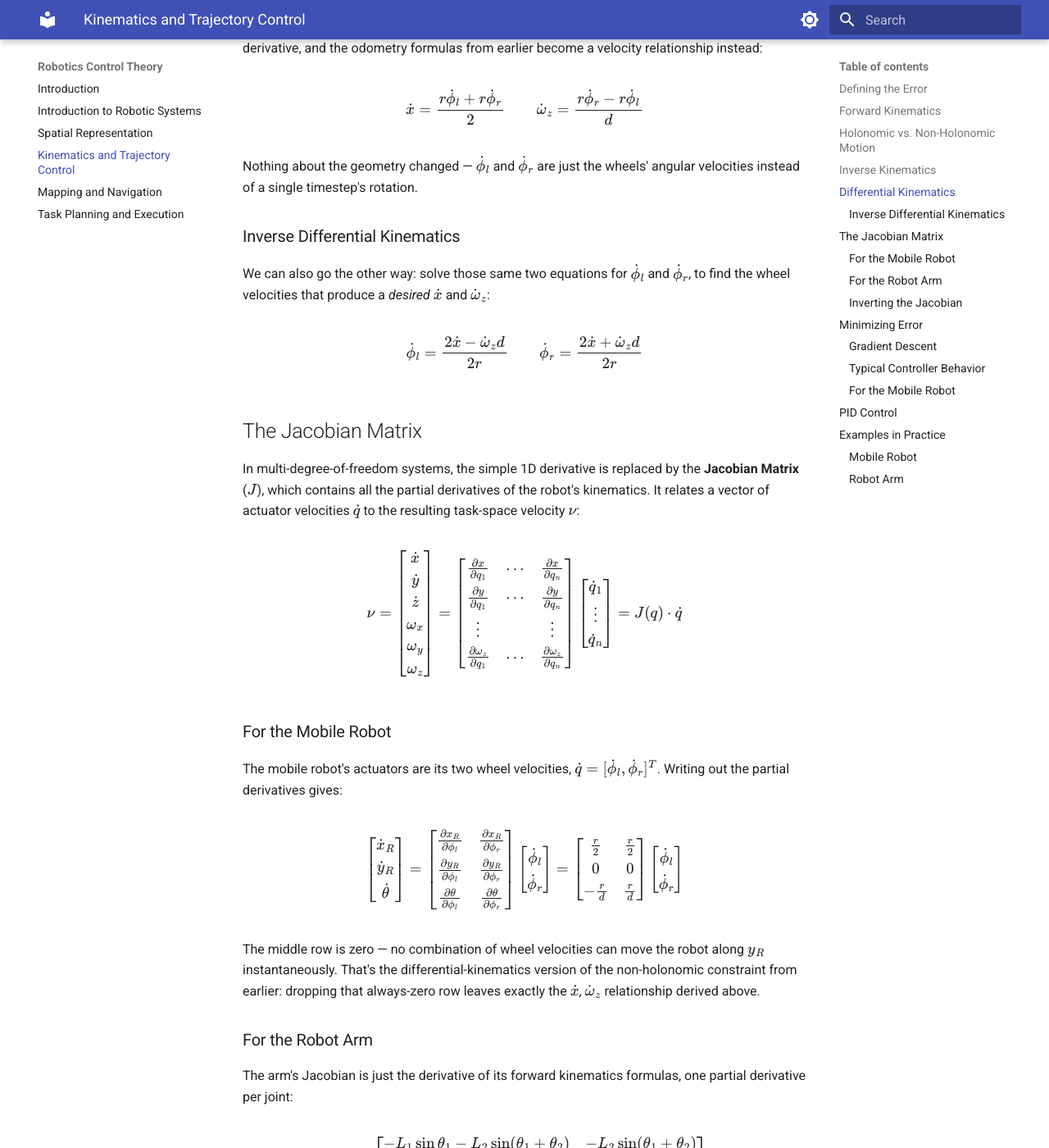
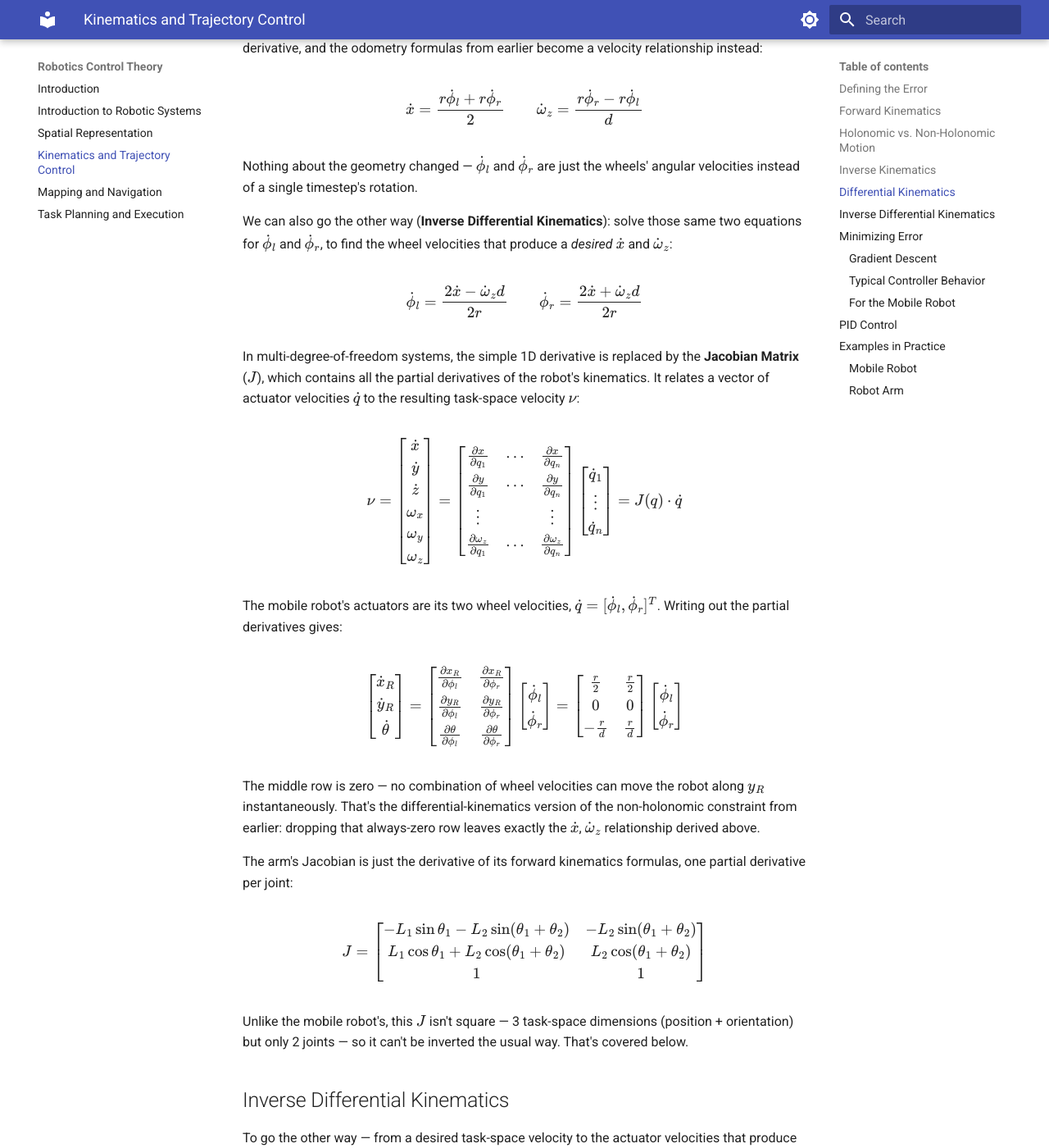
Before and after one commit to Kooroshoo/intro-to-robotics, an MkDocs documentation site: the page built from docs/03-kinematics-and-trajectory-control.md, in a window 1280 px wide and 1400 px high, scrolled down 5062 px. Shown: the whole window at 82% size. Built offline with MkDocs 1.6.1 and Material for MkDocs 9.7.7, drawn with Linux system fonts in a browser that asks for light colours; some of the changed text lies outside the part shown.

Commit message:
Update 03-kinematics-and-trajectory-control.md

```diff
--- a/docs/03-kinematics-and-trajectory-control.md
+++ b/docs/03-kinematics-and-trajectory-control.md
@@ -131,23 +131,17 @@ $$
 
 Nothing about the geometry changed — $\dot\phi_l$ and $\dot\phi_r$ are just the wheels' angular velocities instead of a single timestep's rotation.
 
-### Inverse Differential Kinematics
-
-We can also go the other way: solve those same two equations for $\dot\phi_l$ and $\dot\phi_r$, to find the wheel velocities that produce a *desired* $\dot x$ and $\dot\omega_z$:
+We can also go the other way (**Inverse Differential Kinematics**): solve those same two equations for $\dot\phi_l$ and $\dot\phi_r$, to find the wheel velocities that produce a *desired* $\dot x$ and $\dot\omega_z$:
 
 $$
 \dot\phi_l = \frac{2\dot x - \dot\omega_z d}{2r} \qquad \dot\phi_r = \frac{2\dot x + \dot\omega_z d}{2r}
 $$
-
-## The Jacobian Matrix
 
 In multi-degree-of-freedom systems, the simple 1D derivative is replaced by the **Jacobian Matrix** ($J$), which contains all the partial derivatives of the robot's kinematics. It relates a vector of actuator velocities $\dot q$ to the resulting task-space velocity $\nu$:
 
 $$
 \nu = \begin{bmatrix} \dot x \\ \dot y \\ \dot z \\ \omega_x \\ \omega_y \\ \omega_z \end{bmatrix} = \begin{bmatrix} \frac{\partial x}{\partial q_1} & \cdots & \frac{\partial x}{\partial q_n} \\ \frac{\partial y}{\partial q_1} & \cdots & \frac{\partial y}{\partial q_n} \\ \vdots & & \vdots \\ \frac{\partial \omega_z}{\partial q_1} & \cdots & \frac{\partial \omega_z}{\partial q_n} \end{bmatrix} \begin{bmatrix} \dot q_1 \\ \vdots \\ \dot q_n \end{bmatrix} = J(q)\cdot\dot q
 $$
-
-### For the Mobile Robot
 
 The mobile robot's actuators are its two wheel velocities, $\dot q = [\dot\phi_l, \dot\phi_r]^T$. Writing out the partial derivatives gives:
 
@@ -157,8 +151,6 @@ $$
 
 The middle row is zero — no combination of wheel velocities can move the robot along $y_R$ instantaneously. That's the differential-kinematics version of the non-holonomic constraint from earlier: dropping that always-zero row leaves exactly the $\dot x$, $\dot\omega_z$ relationship derived above.
 
-### For the Robot Arm
-
 The arm's Jacobian is just the derivative of its forward kinematics formulas, one partial derivative per joint:
 
 $$
@@ -167,7 +159,7 @@ $$
 
 Unlike the mobile robot's, this $J$ isn't square — 3 task-space dimensions (position + orientation) but only 2 joints — so it can't be inverted the usual way. That's covered below.
 
-### Inverting the Jacobian
+## Inverse Differential Kinematics
 
 To go the other way — from a desired task-space velocity to the actuator velocities that produce it — invert $J$. For a general $2\times2$ matrix:
 
```
